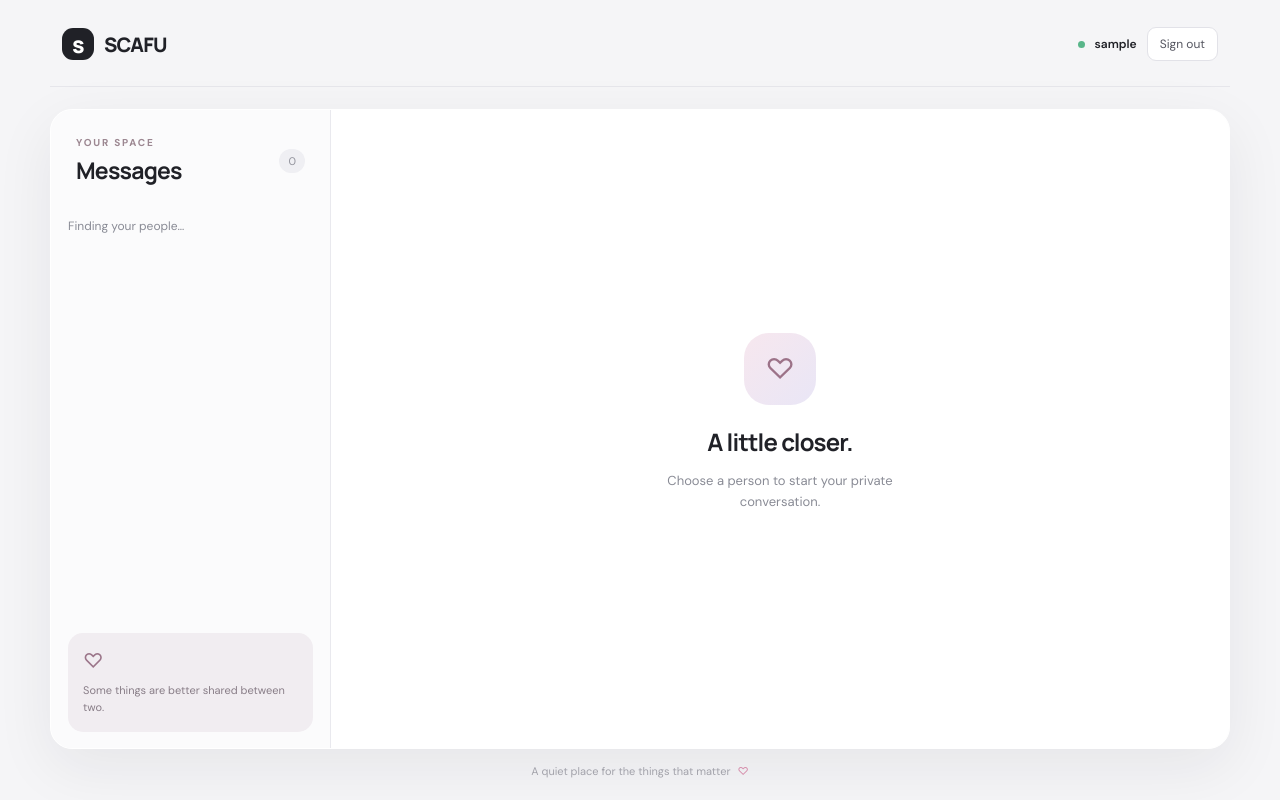
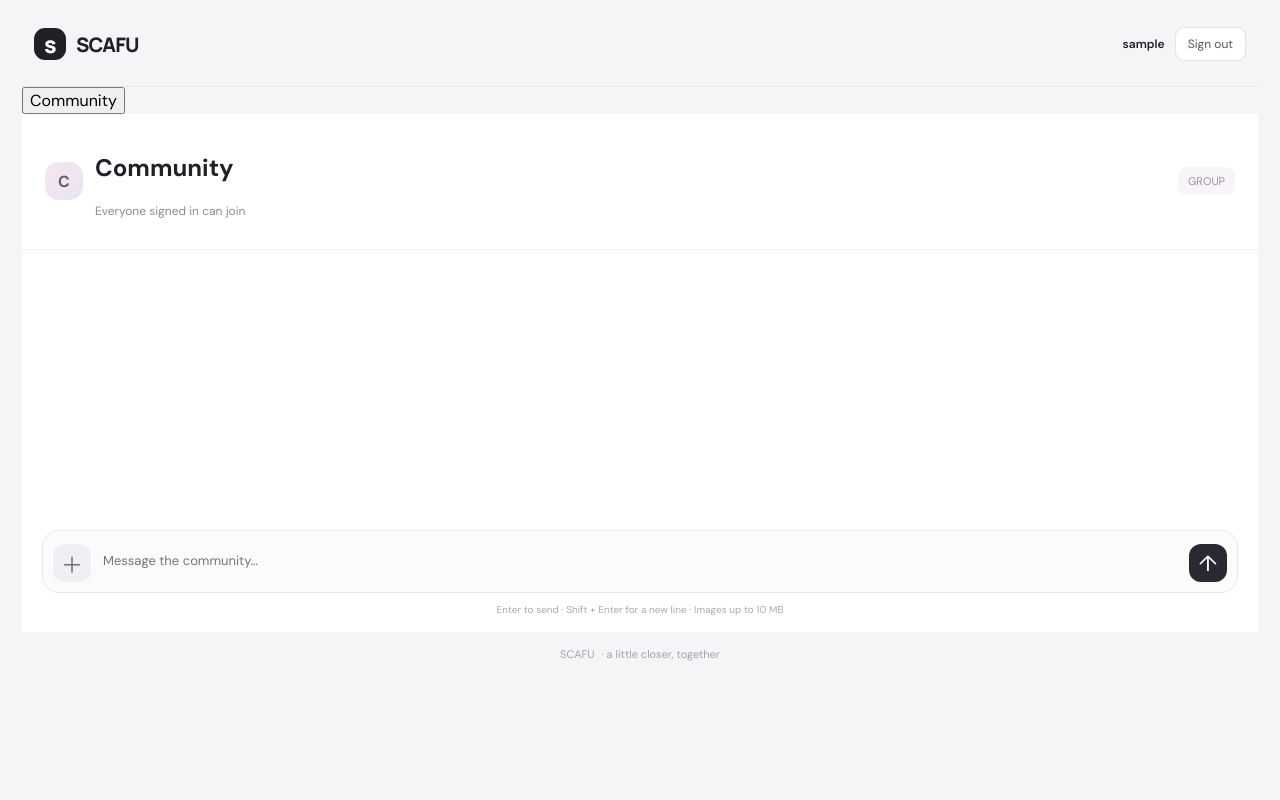
Before and after one commit to rklithis-bit/Scafu-Parallel, a Flask app: page /chat in a window 1280 px wide. Run offline with Flask 3, Linux system fonts and the light colour scheme; the visitor is signed in with stand-in values (Sample User, id 1).

Commit message:
Replace user list with community and authorized private room UI

```diff
--- a/templates/chat.html
+++ b/templates/chat.html
@@ -2,39 +2,35 @@
 <html lang="en">
 <head>
   <meta charset="utf-8"><meta name="viewport" content="width=device-width, initial-scale=1">
-  <meta name="theme-color" content="#f5f5f7">
+  <meta name="theme-color" content="#f4f7f2">
   <title>SCAFU — messages</title>
   <link rel="stylesheet" href="{{ url_for('static', filename='style.css') }}">
 </head>
 <body class="chat-body">
-  <div class="app-frame">
+  <main class="chat-shell" id="scafu-app" data-private-allowed="{{ 'true' if private_allowed else 'false' }}" data-username="{{ username }}">
     <header class="topbar">
       <a class="brand" href="/chat"><span class="brand-mark">s</span><span>SCAFU</span></a>
-      <div class="top-actions"><span class="online-dot"></span><span class="signed-in">{{ username }}</span>
+      <div class="top-actions"><span class="signed-in">{{ username }}</span>
         <form action="{{ url_for('logout') }}" method="post"><button class="quiet" type="submit">Sign out</button></form>
       </div>
     </header>
-    <main class="chat-layout">
-      <aside class="sidebar">
-        <div class="side-heading"><div><div class="eyebrow">YOUR SPACE</div><h2>Messages</h2></div><span class="count" id="user-count">0</span></div>
-        <div id="user-list" class="user-list"><p class="muted small">Finding your people…</p></div>
-        <div class="sidebar-note"><span>♡</span><p>Some things are better shared between two.</p></div>
-      </aside>
+    <nav class="room-tabs" aria-label="Chat rooms">
+      <button type="button" class="room-tab active" data-room="community">Community</button>
+      {% if private_allowed %}<button type="button" class="room-tab" data-room="private">Private chat</button>{% endif %}
+    </nav>
     <section class="conversation">
-        <div id="empty-state" class="empty-state"><div class="empty-orb">♡</div><h2>A little closer.</h2><p>Choose a person to start your private conversation.</p></div>
-        <div id="conversation-view" class="conversation-view hidden">
-          <header class="conversation-head"><div class="avatar" id="peer-avatar">♡</div><div><h2 id="peer-name">Messages</h2><p class="muted small">Your private conversation</p></div><span class="lock-label">⌑ Private</span></header>
+      <header class="conversation-head"><div class="avatar" id="room-avatar">C</div><div><h1 id="room-title">Community</h1><p id="room-subtitle" class="muted small">Everyone signed in can join</p></div><span class="lock-label" id="room-label">GROUP</span></header>
       <div id="messages" class="messages" aria-live="polite"></div>
+      <div id="empty-note" class="empty-note hidden"></div>
+      <p id="chat-error" class="notice chat-error hidden" role="status"></p>
       <form id="message-form" class="composer" enctype="multipart/form-data">
         <label class="attach" title="Attach image">＋<input id="image" type="file" accept="image/png,image/jpeg,image/gif,image/webp" hidden></label>
-            <div class="composer-main"><div id="image-preview" class="image-preview hidden"></div><textarea id="message" name="message" rows="1" maxlength="4000" placeholder="Write something lovely…"></textarea></div>
+        <div class="composer-main"><div id="image-preview" class="image-preview hidden"></div><textarea id="message" name="message" rows="1" maxlength="4000" placeholder="Message the community…" aria-label="Message"></textarea></div>
         <button class="send-button" type="submit" aria-label="Send message">↑</button>
       </form>
       <p class="composer-hint">Enter to send · Shift + Enter for a new line · Images up to 10 MB</p>
-        </div>
     </section>
+    <footer class="app-footer">SCAFU <span>·</span> a little closer, together</footer>
   </main>
-    <footer class="app-footer">A quiet place for the things that matter <span>♡</span></footer>
-  </div>
   <script src="{{ url_for('static', filename='chat.js') }}" defer></script>
 </body></html>
```
Lines whose indentation alone changed are shown as unchanged.
